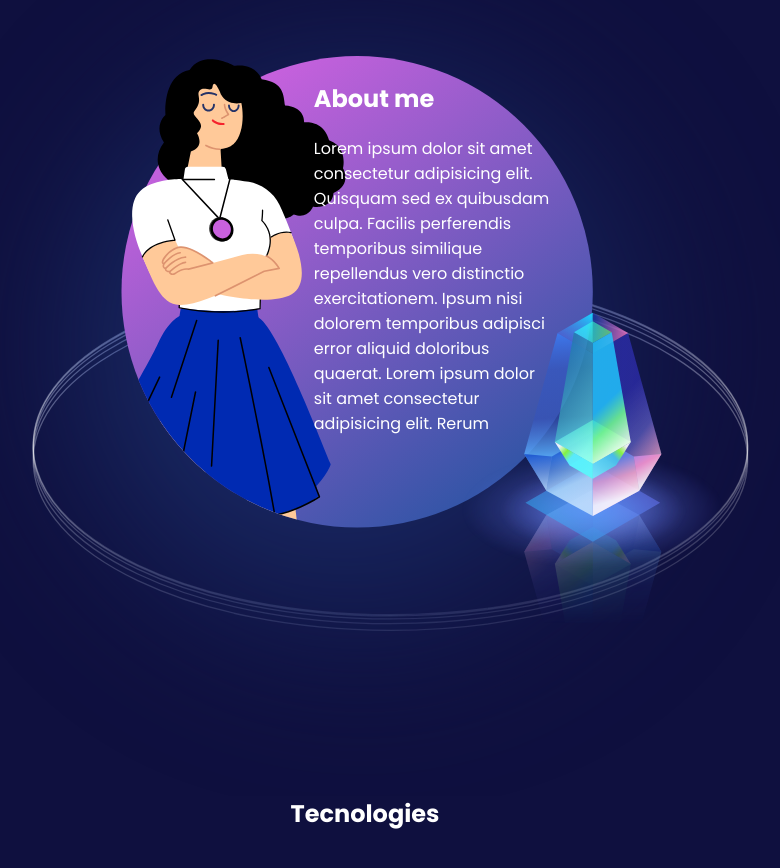
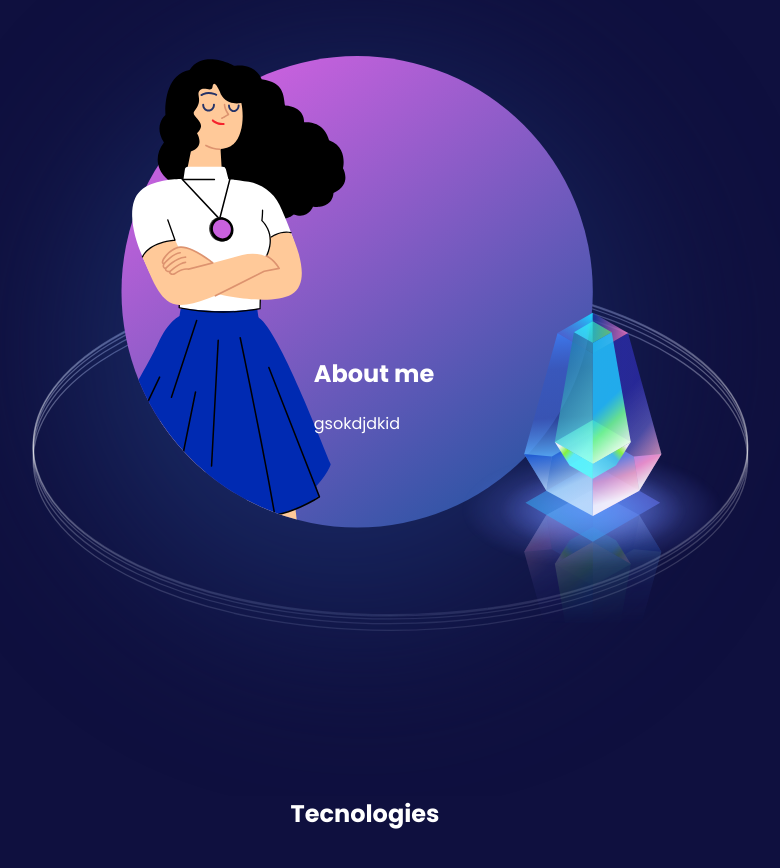
Before and after one commit to Paladines22/ValPortfolio, a plain HTML site: page index.html in a window 1280 px wide. Shown: the part 800-1668 px from the top of the page, without its empty margins (275-1055 px from the left). Drawn offline with Linux system fonts and the light colour scheme.

Commit message:
correccion prueba

```diff
--- a/index.html
+++ b/index.html
@@ -67,11 +67,7 @@
         <div class="text_aboutme">
           <h2>About me</h2>
           <p class="aboutme_details_parrafo">
-            Lorem ipsum dolor sit amet consectetur adipisicing elit. Quisquam
-            sed ex quibusdam culpa. Facilis perferendis temporibus similique
-            repellendus vero distinctio exercitationem. Ipsum nisi dolorem
-            temporibus adipisci error aliquid doloribus quaerat. Lorem ipsum
-            dolor sit amet consectetur adipisicing elit. Rerum
+            gsokdjdkid
           </p>
         </div>
       </div>
```
